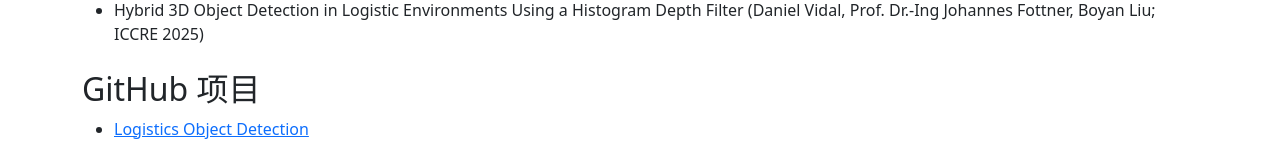
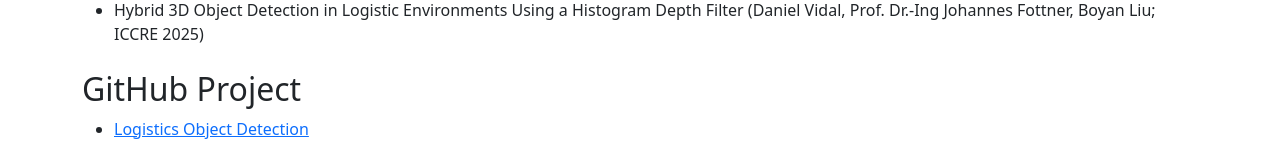
Before and after one commit to TtopsBo/TtopsBo.github.io, a plain HTML site: page index.html in a window 1280 px wide. Shown: the part 461-621 px from the top of the page. Drawn offline with nearby package versions, Linux system fonts and the light colour scheme.

Commit message:
update project

```diff
--- a/index.html
+++ b/index.html
@@ -36,7 +36,7 @@
         </section>
 
         <section class="mt-4">
-            <h2>GitHub 项目</h2>
+            <h2>GitHub Project</h2>
             <ul>
                 <li><a href="https://github.com/TtopsBo/Logistic-object-detection/tree/AzureKinect">Logistics Object Detection </a></li>
 
```
